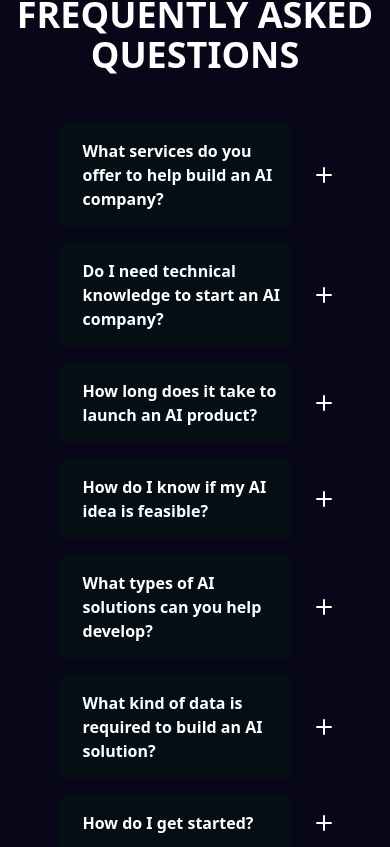
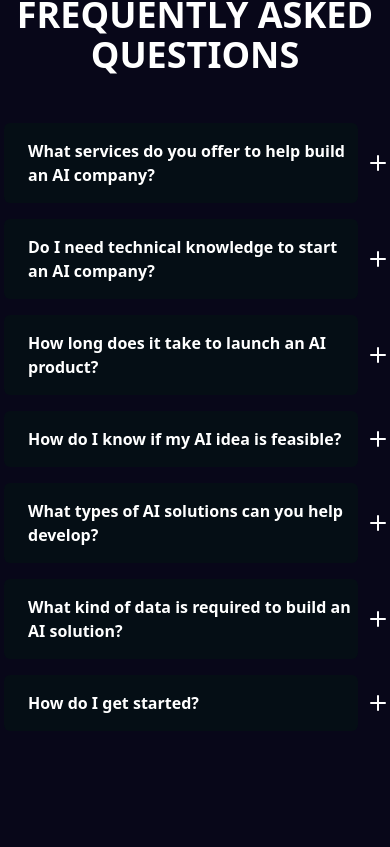
Before and after one commit to remeessalam/abuzars, a React (Vite) app: page /contactus in a window 390 px wide. Shown: the part 1457-2304 px from the top of the page. Built offline with nearby package versions, Linux system fonts and the light colour scheme.

Commit message:
contact us page width alignment issue fixed

```diff
--- a/src/pages/ContactusPage/Sections/SectionTwo.jsx
+++ b/src/pages/ContactusPage/Sections/SectionTwo.jsx
@@ -47,11 +47,11 @@ const SectionTwo = () => {
         <h2 className="text-center  font-semibold text-4xl">
           FREQUENTLY ASKED QUESTIONS
         </h2>
-        <div className="flex flex-col gap-4 items-center w-[70%] mt-12 mx-auto">
+        <div className="flex flex-col gap-4 items-center w-[100%] sm:w-[70%] mt-12 mx-auto px-1">
           {questions.map((q, index) => (
             <div
               key={q}
-              className="flex w-full gap-6 items-center"
+              className="flex w-full gap-3 sm:gap-6 items-center"
               onClick={() => setOpen((pre) => (pre === index ? "" : index))}
             >
               <div className={` w-full  py-4 rounded-md pl-6 bg-[#050E15]`}>
--- a/src/pages/ServicesPage/Sections/Section.jsx
+++ b/src/pages/ServicesPage/Sections/Section.jsx
@@ -100,7 +100,7 @@ const Section = () => {
   return (
     <>
       <div
-        className="relative flex mt-44 z-0 h-[90vh] items-center bg-contain bg-center flex-col  w-screen mx-auto  min-h-full bg-[#080719] text-white overflow-hidden"
+        className="relative flex mt-44 z-0 h-[90vh] items-center bg-contain bg-center bg-no-repeat flex-col  w-screen mx-auto  min-h-full bg-[#080719] text-white overflow-hidden"
         style={{ backgroundImage: `url(${homeicon})` }}
       >
         <div className="flex flex-col z-10 overflow-hidden ">
```
